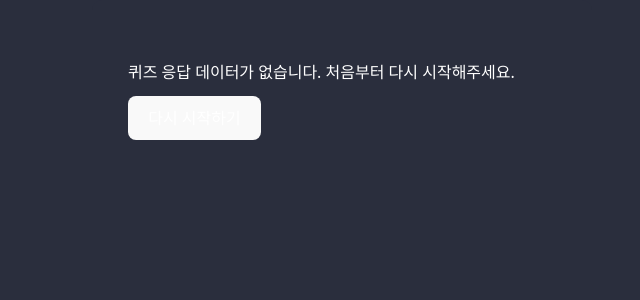
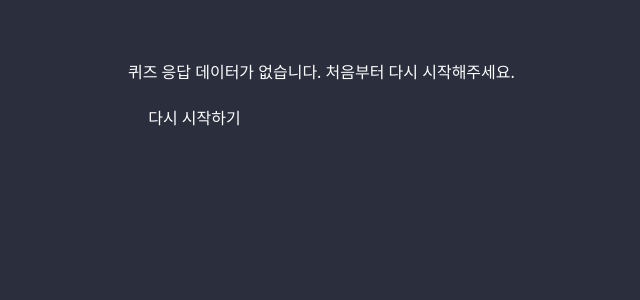
Before and after one commit to couple-palace/couple-palace-frontend, a React (Vite) app: page /result in a window 1280 px wide. Shown: the top 300 px of the page, without its empty margins (298-938 px from the left). Built offline with nearby package versions, Linux system fonts and the light colour scheme; a web font is replaced by a local one.

Commit message:
Fix:특정 기기에서 버튼의 배경색이 흰색이 되는 이슈  해결

```diff
--- a/src/index.css
+++ b/src/index.css
@@ -310,10 +310,36 @@ button,
   .quiz-option, button {
     -webkit-tap-highlight-color: transparent !important;
     -webkit-focus-ring-color: transparent !important;
-    -webkit-touch-callout: none;
-    -webkit-user-select: none;
+    -webkit-touch-callout: none !important;
+    -webkit-user-select: none !important;
     user-select: none;
     outline: none !important;
+    -webkit-appearance: none !important;
+    appearance: none !important;
+    background-color: inherit !important; /* 상속된 배경색 유지 */
+  }
+
+  /* 사진 삭제 버튼 특화 스타일 - 모바일에서 배경색 유지 */
+  .photo-delete-button {
+    background-color: rgba(42, 27, 61, 0.8) !important;
+    -webkit-appearance: none !important;
+    appearance: none !important;
+    border: 1px solid rgba(248, 233, 202, 0.3) !important;
+  }
+
+  .photo-delete-button:active {
+    background-color: rgb(42, 27, 61) !important;
+  }
+
+  /* 네비게이션 버튼 특화 스타일 - 모바일에서 배경색 유지 */
+  .nav-button {
+    background-color: rgba(55, 65, 81, 0.5) !important;
+    -webkit-appearance: none !important;
+    appearance: none !important;
+  }
+
+  .nav-button:active {
+    background-color: rgba(55, 65, 81, 0.7) !important;
   }
 }
 
--- a/src/pages/ResultPage.jsx
+++ b/src/pages/ResultPage.jsx
@@ -230,7 +230,7 @@ const ResultPage = () => {
 
             <button
               onClick={() => navigate("/")}
-              className="bg-gray-700/50 backdrop-blur-sm text-white py-2 px-4 rounded-lg text-sm hover:bg-gray-700/70 transition-colors"
+              className="bg-gray-700/50 backdrop-blur-sm text-white py-2 px-4 rounded-lg text-sm hover:bg-gray-700/70 transition-colors nav-button"
             >
               처음으로 돌아가기
             </button>
--- a/src/pages/UserInputPage.jsx
+++ b/src/pages/UserInputPage.jsx
@@ -163,7 +163,7 @@ const UserInputPage = () => {
                         setPhoto(null);
                         setPhotoPreview(null);
                       }}
-                      className="absolute top-0 right-0 transform -translate-y-1/3 translate-x-1/3 bg-[#2A1B3D]/80 hover:bg-[#2A1B3D] p-1 rounded-full shadow-md border border-[#F8E9CA]/30"
+                      className="absolute top-0 right-0 transform -translate-y-1/3 translate-x-1/3 bg-[#2A1B3D]/80 hover:bg-[#2A1B3D] p-1 rounded-full shadow-md border border-[#F8E9CA]/30 photo-delete-button"
                     >
                       <svg width="12" height="12" viewBox="0 0 24 24" fill="none" stroke="currentColor" strokeWidth="2">
                         <path d="M18 6L6 18M6 6l12 12" />
```
